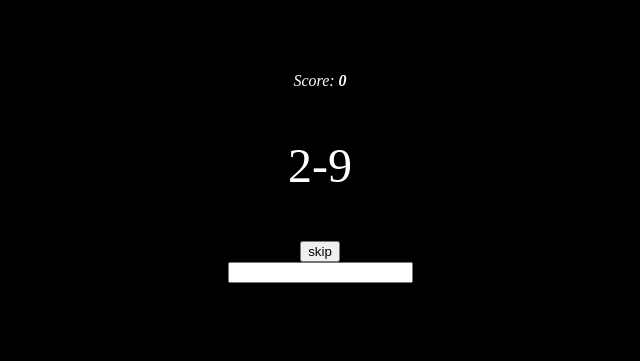
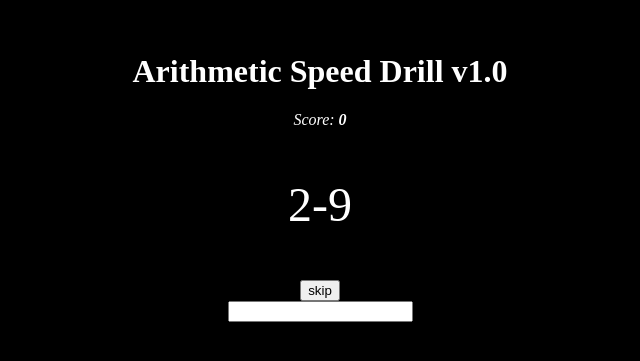
Before and after one commit to n-ce/Arithmetic-Speed-Drill, a plain HTML site: page index.html in a window 1280 px wide. Shown: the part 191-552 px from the top of the page, without its empty margins (320-960 px from the left). Drawn offline with Linux system fonts and the light colour scheme.

Commit message:
Added Website name and version

```diff
--- a/index.html
+++ b/index.html
@@ -10,6 +10,7 @@
 </head>
 
 <body>
+  <h1>Arithmetic Speed Drill v1.0</h1>
   <em>Score: <b>0</b></em>
   <div>
     <p></p>
```
